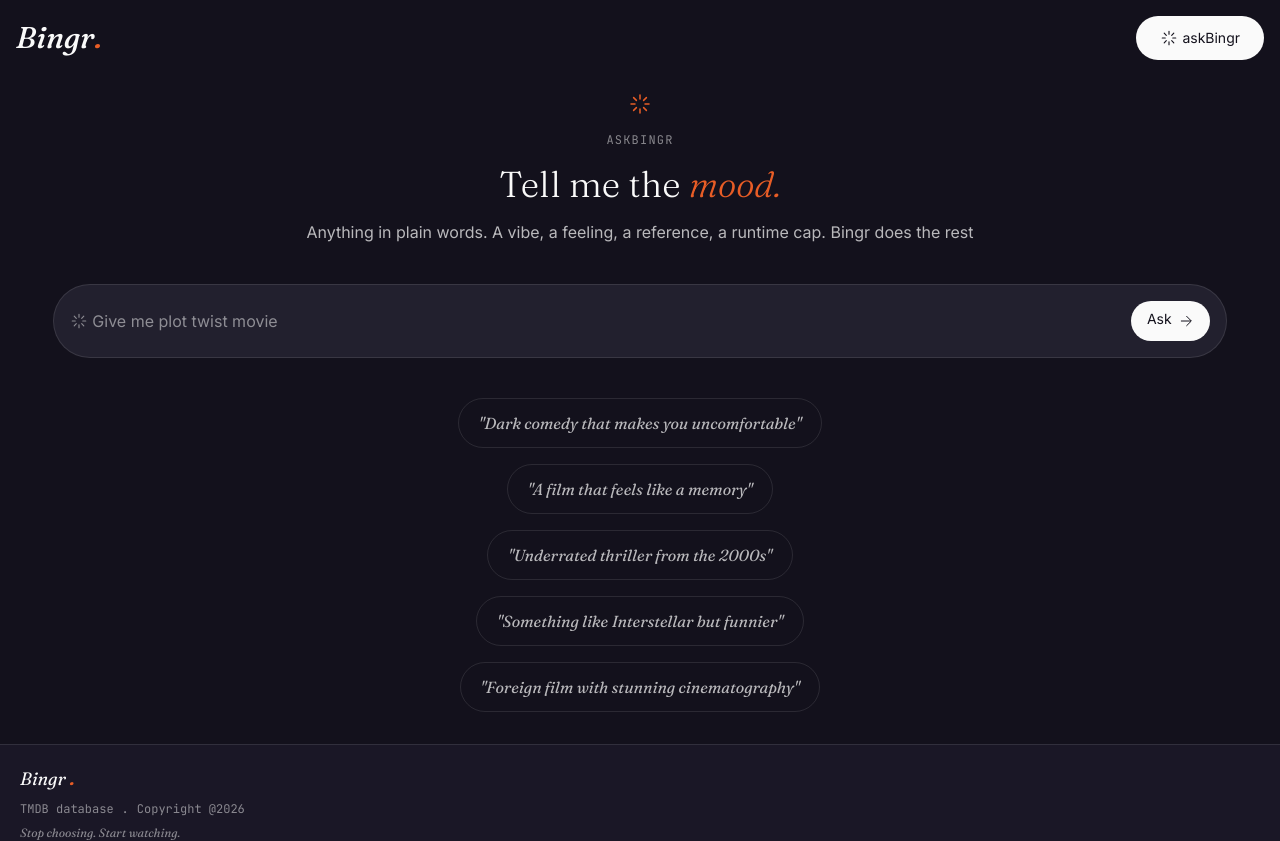
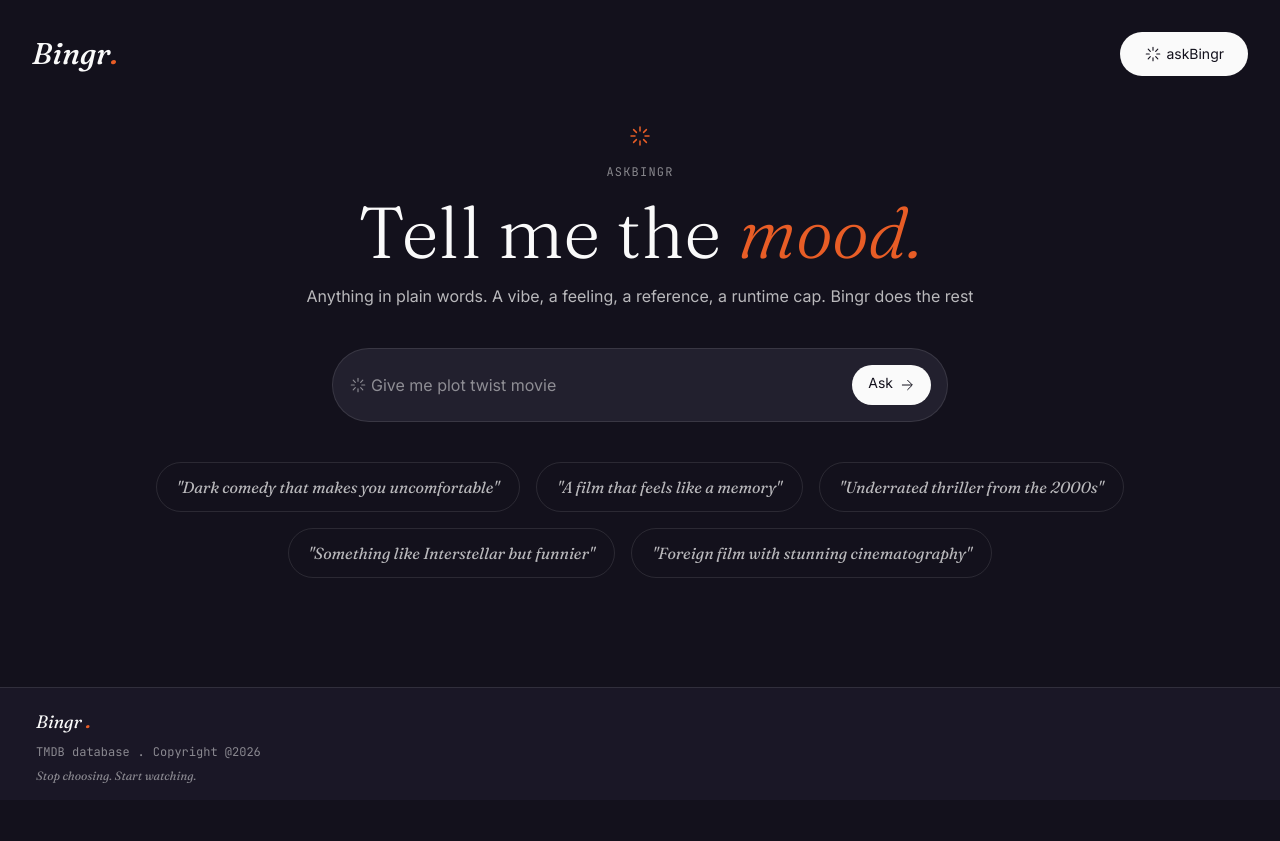
Before and after one commit to rianaripn/askBingr, a React (Vite) app: page / in a window 1280 px wide. After the commit the page ends 800 px from the top, so only its background shows below. Built offline with nearby package versions, Linux system fonts and the light colour scheme.

Commit message:
feat: responsive design desktop and tablet

```diff
--- a/src/App.jsx
+++ b/src/App.jsx
@@ -76,7 +76,7 @@ function App() {
       handleHome={handleHome}/>
       <Toast
       error={error}/>
-      <main className='flex-1'>
+      <main className='flex-1 max-w-screen-xl mx-auto px-4'>
         {view === 'home' &&
           <>
             <HeroSection />
--- a/src/components/Detail.jsx
+++ b/src/components/Detail.jsx
@@ -19,7 +19,8 @@ function Detail({movie,handleBack}){
     },[movie.id])
     if(!detail) return <p>Loading . . .</p>
     return(
-        <section className="fade-in" >
+        <div className="fade-in max-w-screen-lg mx-auto px-4 ">
+            <section >
                 <div onClick={handleBack}
                 className=" w-fit cursor-pointer py-2 px-4 border-line border rounded-full text-ink-3 mx-6 mt-4 flex flex-row items-center gap-2 text-sm hover:bg-bg-3 hover:border
                 hover:border-ink hover:py-2 hover:px-4 hover:text-ink">
@@ -30,7 +31,7 @@ function Detail({movie,handleBack}){
                     </button>
                 </div>
                 <div className="relative my-5" >
-                <img className="w-full object-cover"
+                    <img className="w-full object-cover lg:h-125 rounded-2xl"
                     src={detail.backdrop_path ? `https://image.tmdb.org/t/p/w1280${detail.backdrop_path}` : 'https://placehold.co/1280x720?text=No+Backdrop'} />
                     <div className="absolute inset-0 bg-bg-3/70"/>
                     <div className="absolute inset-0 font-mono font-bold flex flex-col justify-between mx-auto p-4">
@@ -109,6 +110,8 @@ function Detail({movie,handleBack}){
                     </div>
                 </div>
             </section>
+        </div>
+
 
     )
 }
--- a/src/components/Footer.jsx
+++ b/src/components/Footer.jsx
@@ -1,6 +1,7 @@
 function Footer(){
     return(
-        <section className="flex flex-col gap-2 mt-8  pt-4 border-t border-t-line bg-bg-2">
+        <section className="bg-bg-2 border-t border-t-line mt-8">
+            <div className="max-w-screen-xl mx-auto px-4 py-4 flex flex-col gap-2">
                 <div className="font-fraunces text-lg italic mx-5">
                     <h2>Bingr <span className="text-accent text-2xl">.</span></h2>
                 </div>
@@ -14,6 +15,7 @@ function Footer(){
                 <div className="mx-5 font-fraunces italic text-xs text-ink-3">
                     <p>Stop choosing. Start watching.</p>
                 </div>
+            </div>
         </section>
     )
 }
--- a/src/components/FormSection.jsx
+++ b/src/components/FormSection.jsx
@@ -1,6 +1,6 @@
 function FormSection({handleSubmit,inputValue,setInputValue}){
     return(
-        <form className="w-full" onSubmit={handleSubmit}>
+        <form className="w-full lg:max-w-2xl mx-auto" onSubmit={handleSubmit}>
             <div className="flex flex-row justify-center items-center gap-1 has-focus:border-accent has-focus:border bg-bg-3 border-line
             border w-11/12 rounded-full mx-auto my-10 py-4 px-4">
                 <svg className="shrink-0 text-ink-3" xmlns="http://www.w3.org/2000/svg" width="18" height="18" viewBox="0 0 24 24" fill="none" stroke="currentColor" strokeWidth="1.5" strokeLinecap="round" strokeLinejoin="round"><path d="M12 3v4M12 17v4M3 12h4M17 12h4M5.6 5.6l2.8 2.8M15.6 15.6l2.8 2.8M5.6 18.4l2.8-2.8M15.6 8.4l2.8-2.8"/></svg>
--- a/src/components/Header.jsx
+++ b/src/components/Header.jsx
@@ -1,12 +1,15 @@
 function Header({handleHome}){
     return (
-        <nav className="flex flex-row justify-between px-4 py-4 items-center">
+        <nav className="px-4 py-4 ">
+            <div className="flex flex-row justify-between px-4 py-4 items-center">
                 <h2 className="font-fraunces text-3xl italic font-medium">Bingr<span className="text-accent ">.</span></h2>
                 <button onClick={handleHome}
                 className="flex flex-row gap-1 items-center px-6 py-3 text-sm text-bg-1 bg-ink rounded-4xl border-none cursor-pointer hover:bg-accent hover:text-ink">
                     <svg xmlns="http://www.w3.org/2000/svg" width="18" height="18" viewBox="0 0 24 24" fill="none" stroke="currentColor" strokeWidth="1.5" strokeLinecap="round" strokeLinejoin="round"><path d="M12 3v4M12 17v4M3 12h4M17 12h4M5.6 5.6l2.8 2.8M15.6 15.6l2.8 2.8M5.6 18.4l2.8-2.8M15.6 8.4l2.8-2.8"/></svg>
                     <span className="my-auto">askBingr</span>
                 </button>
+            </div>
+
         </nav>
     )
 }
--- a/src/components/HeroSection.jsx
+++ b/src/components/HeroSection.jsx
@@ -4,7 +4,7 @@ function HeroSection(){
             <svg className="text-accent"
             xmlns="http://www.w3.org/2000/svg" width="24" height="24" viewBox="0 0 24 24" fill="none" stroke="currentColor" strokeWidth="1.5" strokeLinecap="round" strokeLinejoin="round"><path d="M12 3v4M12 17v4M3 12h4M17 12h4M5.6 5.6l2.8 2.8M15.6 15.6l2.8 2.8M5.6 18.4l2.8-2.8M15.6 8.4l2.8-2.8"/></svg>
             <p className="font-mono tracking-widest text-xs text-ink-3">ASKBINGR</p>
-            <h3 className="text-4xl font-fraunces font-light">Tell me the <span className="italic text-accent">mood.</span></h3>
+            <h3 className="text-4xl md:text-5xl lg:text-7xl font-fraunces font-light">Tell me the <span className="italic text-accent">mood.</span></h3>
             <p className="text-ink-2 text-base">Anything in plain words. A vibe, a feeling, a reference, a runtime cap. <span>Bingr does the rest</span></p>
         </section>
     )
--- a/src/components/MovieCard.jsx
+++ b/src/components/MovieCard.jsx
@@ -4,13 +4,13 @@ function MovieCard({movie, setSeeDetail, setView}){
             setSeeDetail(movie)
             setView('detail')
         }}
-        className="fade-in w-full my-4 bg-bg-3 border border-line rounded-xl rounded-tl-none p-4 cursor-pointer hover:bg-ink-4 hover:border-accent-2">
-            <img className="w-full h-full object-cover rounded-xl rounded-tl-none mb-4 mx-auto"
+        className="fade-in w-full h-full flex flex-col my-4 bg-bg-3 border border-line rounded-xl rounded-tl-none pt-4 px-2 cursor-pointer hover:bg-ink-4 hover:border-accent-2">
+            <img className="w-full object-cover rounded-xl rounded-tl-none mb-5 mx-auto"
             src={movie.poster_path ? `https://image.tmdb.org/t/p/w500${movie.poster_path}` : 'https://placehold.co/500x750?text=No+Poster'}
             alt={movie.title}
             />
-            <div className="px-4 ">
-                <h2 className="font-fraunces font-medium italic text-xl ">{movie.title}</h2>
+            <div className="px-4 min-h-full flex-1 my-auto">
+                <h2 className="font-fraunces font-medium italic text-xl line-clamp-4 ">{movie.title}</h2>
                 <div className="flex flex-row text-sm gap-4 text-ink-3 font-medium">
                     <span className="">{movie.release_date.split('-')[0]}</span>
                     <span className="flex flex-row items-center">
--- a/src/components/MovieGrid.jsx
+++ b/src/components/MovieGrid.jsx
@@ -5,8 +5,8 @@ import MovieCard from "./MovieCard"
 function MovieGrid({inputValue, result, setView, setSeeDetail, setInputValue, handleSubmit, isLoading, loadingStage}){
     const [localInput, setLocalInput] = useState('')
     return(
-        <section >
-            <div className=" w-fit font-fraunces text-xl italic my-12 mx-4 bg-bg-3 border border-line px-5 py-5 rounded-tr-4xl
+        <section className="" >
+            <div className="w-fit font-fraunces text-xl italic my-12 mx-4 bg-bg-3 border border-line px-5 py-5 rounded-tr-4xl
             rounded-br-4xl rounded-tl-4xl ">
                 <p>"{inputValue}"</p>
             </div>
@@ -18,15 +18,14 @@ function MovieGrid({inputValue, result, setView, setSeeDetail, setInputValue, ha
                 </div>
             )}
 
-
             <div className="mx-4 my-0">
                 <h2 className="font-mono text-base font-bold text-ink-2 tracking-widest uppercase">
-                    Bingr<span className="text-accent text-5xl p-0">.</span>
+                    BiNgr<span className="text-accent text-5xl p-0">.</span>
                 </h2>
             </div>
-            <div className="w-11/12 mx-auto">
+            <div className="w-11/12 mx-auto grid grid-cols-1 md:grid-cols-3 lg:grid-cols-5 gap-4 items-start ">
                 {result.map(data=>(
-                    <MovieCard
+                    <MovieCard className="self-start"
                         key={data.id}
                         movie={data}
                         setView={setView}
@@ -35,7 +34,6 @@ function MovieGrid({inputValue, result, setView, setSeeDetail, setInputValue, ha
                 )}
             </div>
             <FormSection
-
                 InputValue={inputValue}
                 setInputValue={(i)=>{
                     setInputValue(i)
--- a/src/components/Suggestions.jsx
+++ b/src/components/Suggestions.jsx
@@ -23,7 +23,7 @@ function Suggestions({setInputValue}){
     )
     return(
         <section className="font-fraunces italic text-base">
-            <ul className="flex flex-col gap-4 w-11/12 mx-auto items-center text-center">
+            <ul className="flex flex-col md:flex-row md:flex-wrap md:justify-center gap-4 w-11/12 mx-auto items-center text-center">
                 {fiveRandom.map((suggestion)=>
                     <li onClick={()=>setInputValue(suggestion)}
                     key = {suggestion}
```
Lines whose indentation alone changed are shown as unchanged.
